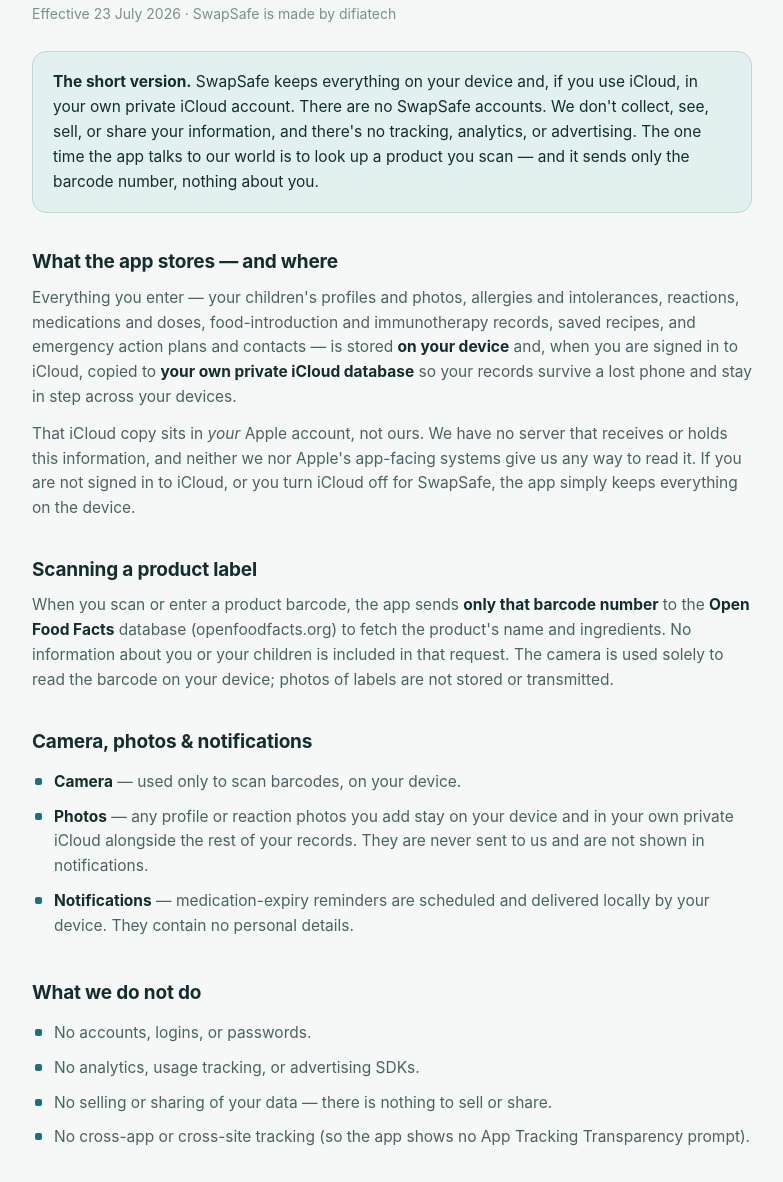
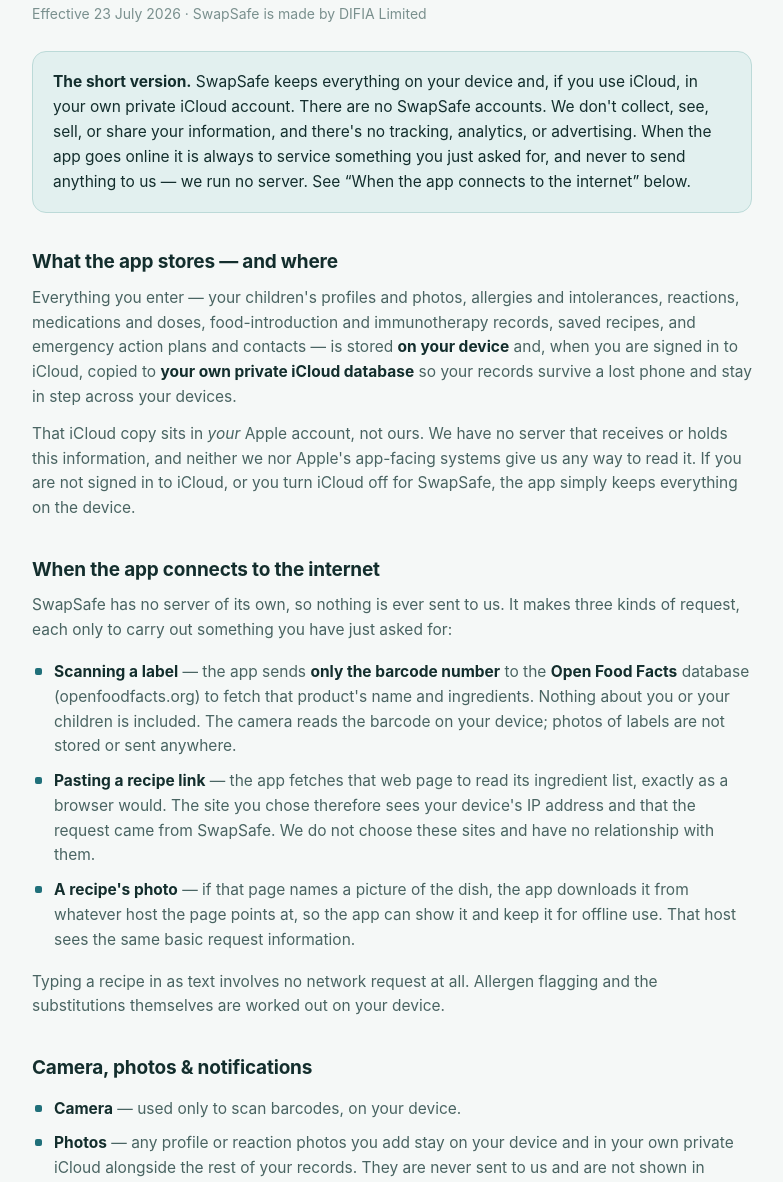
Before and after one commit to difiatech/swapsafe-privacy, a plain HTML site: page index.html in a window 1280 px wide. Shown: the part 118-1300 px from the top of the page, without its empty margins (248-1031 px from the left). Drawn offline with Linux system fonts and the light colour scheme.

Commit message:
Update the SwapSafe privacy policy

```diff
--- a/index.html
+++ b/index.html
@@ -41,16 +41,22 @@
 <div class="wrap"><div class="doc">
   <div class="eyebrow">SwapSafe</div>
   <h1>Privacy Policy</h1>
-  <p class="sub">Effective 23 July 2026 · SwapSafe is made by difiatech</p>
+  <p class="sub">Effective 23 July 2026 · SwapSafe is made by DIFIA Limited</p>
 
-  <div class="tldr"><p><b>The short version.</b> SwapSafe keeps everything on your device and, if you use iCloud, in your own private iCloud account. There are no SwapSafe accounts. We don't collect, see, sell, or share your information, and there's no tracking, analytics, or advertising. The one time the app talks to our world is to look up a product you scan — and it sends only the barcode number, nothing about you.</p></div>
+  <div class="tldr"><p><b>The short version.</b> SwapSafe keeps everything on your device and, if you use iCloud, in your own private iCloud account. There are no SwapSafe accounts. We don't collect, see, sell, or share your information, and there's no tracking, analytics, or advertising. When the app goes online it is always to service something you just asked for, and never to send anything to us — we run no server. See “When the app connects to the internet” below.</p></div>
 
   <h2>What the app stores — and where</h2>
   <p>Everything you enter — your children's profiles and photos, allergies and intolerances, reactions, medications and doses, food-introduction and immunotherapy records, saved recipes, and emergency action plans and contacts — is stored <strong>on your device</strong> and, when you are signed in to iCloud, copied to <strong>your own private iCloud database</strong> so your records survive a lost phone and stay in step across your devices.</p>
   <p>That iCloud copy sits in <em>your</em> Apple account, not ours. We have no server that receives or holds this information, and neither we nor Apple's app-facing systems give us any way to read it. If you are not signed in to iCloud, or you turn iCloud off for SwapSafe, the app simply keeps everything on the device.</p>
 
-  <h2>Scanning a product label</h2>
-  <p>When you scan or enter a product barcode, the app sends <strong>only that barcode number</strong> to the <strong>Open Food Facts</strong> database (openfoodfacts.org) to fetch the product's name and ingredients. No information about you or your children is included in that request. The camera is used solely to read the barcode on your device; photos of labels are not stored or transmitted.</p>
+  <h2>When the app connects to the internet</h2>
+  <p>SwapSafe has no server of its own, so nothing is ever sent to us. It makes three kinds of request, each only to carry out something you have just asked for:</p>
+  <ul>
+    <li><strong>Scanning a label</strong> — the app sends <strong>only the barcode number</strong> to the <strong>Open Food Facts</strong> database (openfoodfacts.org) to fetch that product's name and ingredients. Nothing about you or your children is included. The camera reads the barcode on your device; photos of labels are not stored or sent anywhere.</li>
+    <li><strong>Pasting a recipe link</strong> — the app fetches that web page to read its ingredient list, exactly as a browser would. The site you chose therefore sees your device's IP address and that the request came from SwapSafe. We do not choose these sites and have no relationship with them.</li>
+    <li><strong>A recipe's photo</strong> — if that page names a picture of the dish, the app downloads it from whatever host the page points at, so the app can show it and keep it for offline use. That host sees the same basic request information.</li>
+  </ul>
+  <p>Typing a recipe in as text involves no network request at all. Allergen flagging and the substitutions themselves are worked out on your device.</p>
 
   <h2>Camera, photos &amp; notifications</h2>
   <ul>
```
